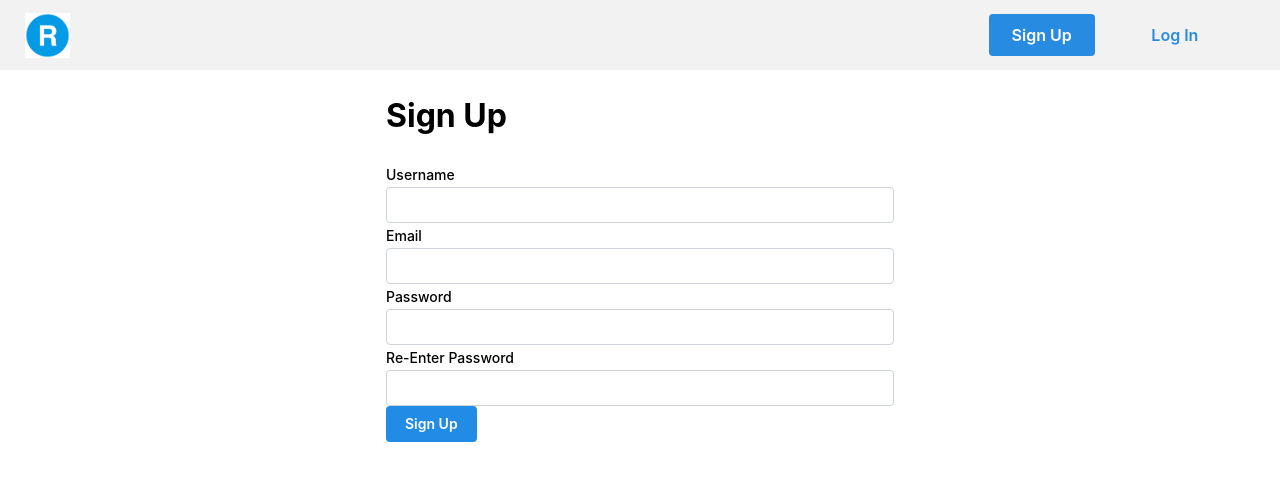
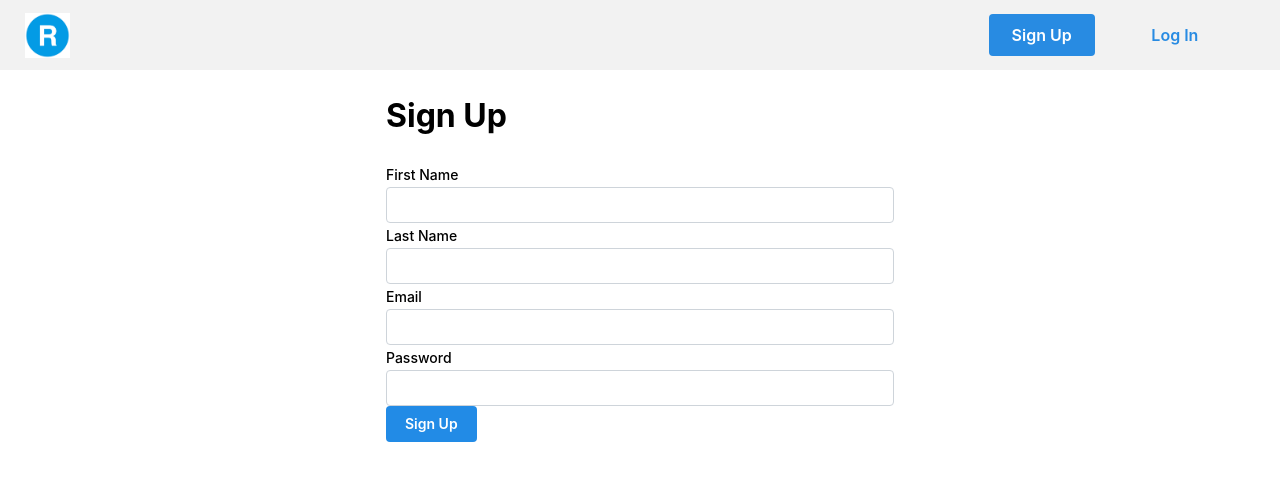
Before and after one commit to ThomasDmnc/rentingStuffOnlineFront, a React (Vite) app: page /signup in a window 1280 px wide. Shown: the top 480 px of the page. Built offline with nearby package versions, Linux system fonts and the light colour scheme.

Commit message:
made sign up working

```diff
--- a/src/pages/users/SignUpPage.jsx
+++ b/src/pages/users/SignUpPage.jsx
@@ -6,7 +6,8 @@ import axios from "axios";
 
 function SignupPage() {
   const [formData, setFormData] = useState({
-    username: '',
+    lastName: '',
+    firstName: '',
     email: '',
     password: '',
   });
@@ -20,19 +21,25 @@ function SignupPage() {
   const handleSubmit = (e) => {
     e.preventDefault();
 
-    const { username, email, password } = formData;
+    const { firstName, lastName, email, password } = formData;
 
-    console.log('Username:', username);
+    console.log('Username:', firstName);
+    console.log('Username:', lastName);
     console.log('Email:', email);
     console.log('Password:', password);
 
-    axios.post(`${import.meta.env.VITE_API_URL}/auth/signup`, formData)
+    axios.post(`${import.meta.env.VITE_API_URL}/auth/signup`, JSON.stringify(formData), {
+      headers: {
+        'Content-Type': 'application/json',
+        "Access-Control-Allow-Origin": true
+      }
+    })
     .then((response) => {
       navigate('/login')
     })
     .catch((err) => {
-      const errorDescription = error.response.data.message;
-      setErrorMessage(errorDescription);
+      const errorDescription = err.response.data.message;
+      console.log(errorDescription);
     })
   };
 
@@ -42,9 +49,15 @@ function SignupPage() {
         <h1>Sign Up</h1>
         <form onSubmit={handleSubmit}>
           <TextInput
-            label="Username"
-            name="username"
-            value={formData.username}
+            label="First Name"
+            name="firstName"
+            value={formData.firstName}
+            onChange={handleInputChange}
+          />
+          <TextInput
+            label="Last Name"
+            name="lastName"
+            value={formData.lastName}
             onChange={handleInputChange}
           />
           <TextInput
@@ -61,13 +74,6 @@ function SignupPage() {
             value={formData.password}
             onChange={handleInputChange}
           />
-           <TextInput
-            label="Re-Enter Password"
-            name="Re-password"
-            type="Re-password"
-            value={formData.password}
-            onChange={handleInputChange}
-          />
           <Button type="submit" variant="filled">Sign Up</Button>
         </form>
       </Paper>
```
